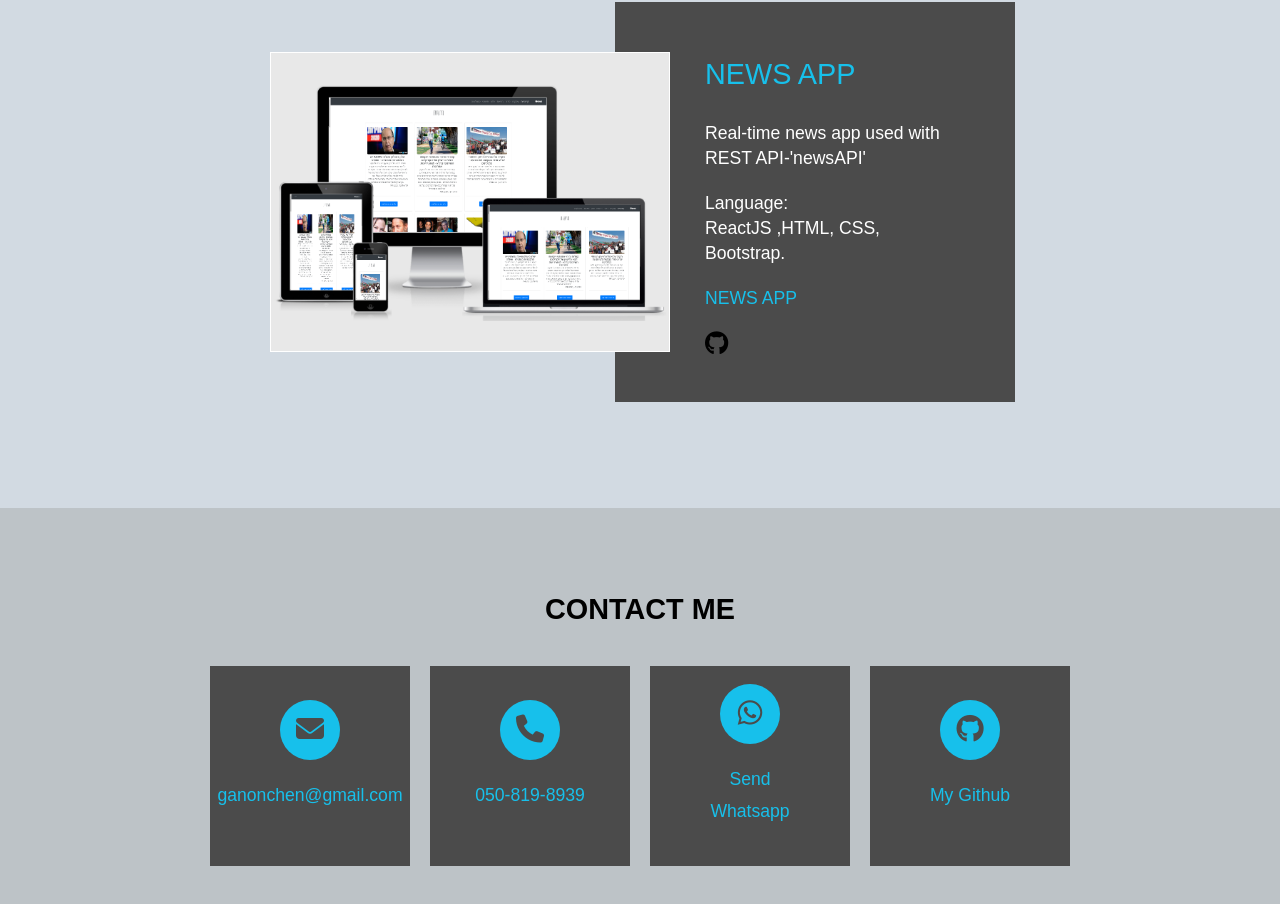
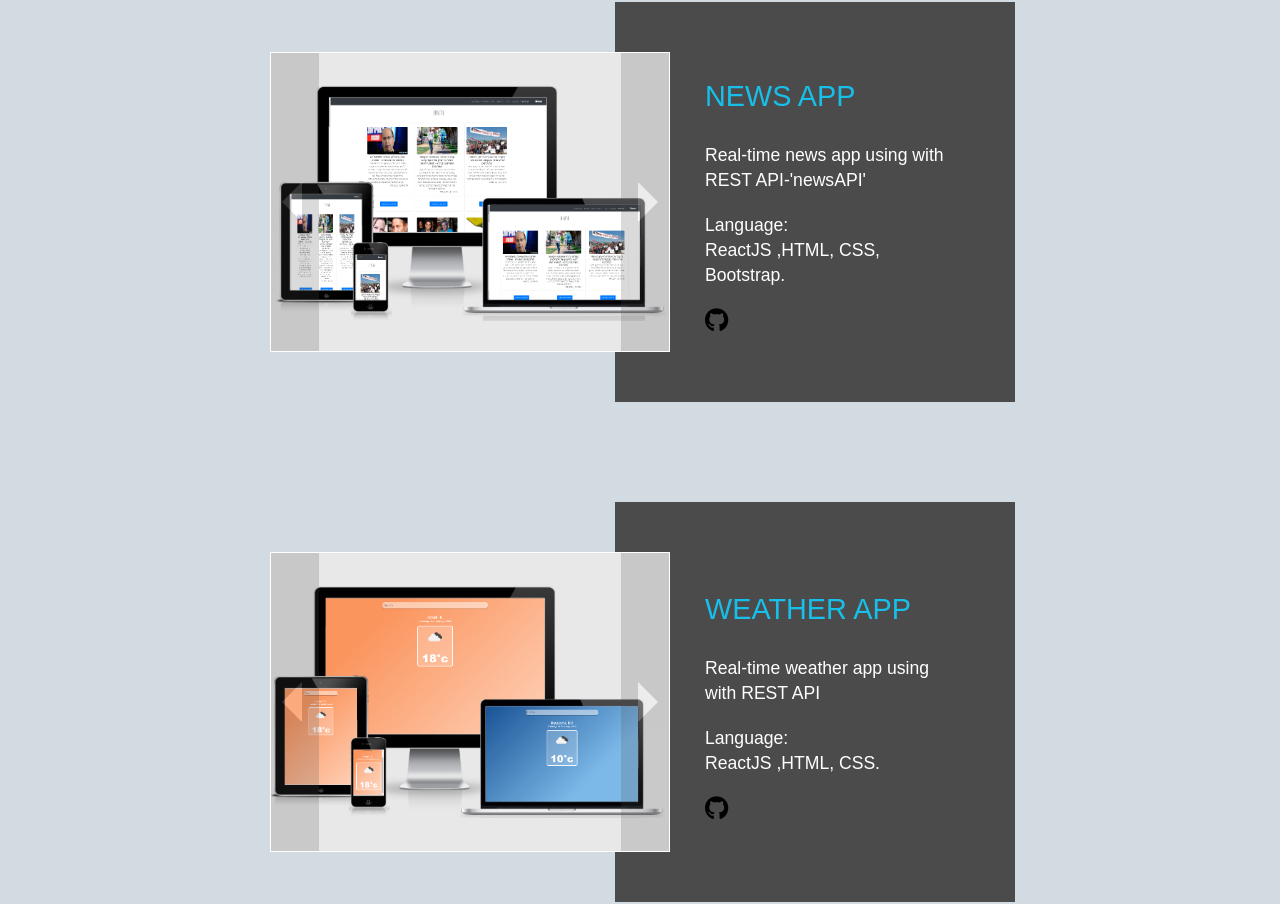
Before and after one commit to ChenGanon/portfolio, a React (Create React App) app: page /projects in a window 1280 px wide. Shown: the part 1561-2465 px from the top of the page. Built offline with nearby package versions, Linux system fonts and the light colour scheme.

Commit message:
add ifram website

```diff
--- a/src/App.css
+++ b/src/App.css
@@ -59,6 +59,71 @@ nav ul {
   overflow: hidden;
   margin-left: 20px;
 }
+
+/* .imgBox input{
+		display: none;
+
+} */
+
+.slide_img {
+  position: absolute;
+  width: 100%;
+  height: 100%;
+  z-index: -1;
+}
+
+img, iframe {
+  width: inherit;
+  height: inherit;
+}
+
+.prev, .next {
+  width: 12%;
+  height: inherit;
+  position: absolute;
+  top: 0;
+  background-color: #4b4b4b;
+  opacity: 0.2;
+  /* background-color: rgba(255, 82, 82, .2); */
+  z-index: 99;
+  transition: .45s;
+  cursor: pointer;
+  text-align: center;
+}
+.next {
+  right: 0;
+}
+.prev {
+  left: 0;
+}
+
+
+.prev:hover, .next:hover {
+  transition: .3s;
+  background-color: #4b4b4b;
+  opacity: 0.8;
+  /* background-color: rgba(255, 82, 82, .8); */
+}
+
+.prev span, .next span {
+  position: absolute;
+  width: 0px;
+  height: 0px;
+  border: solid 20px;
+  top: 50%;
+  transform: translateY(-50%);
+}
+
+.prev span {
+  border-color: transparent #fff transparent transparent;
+  right: 35%;
+}
+.next span {
+  border-color: transparent transparent transparent #fff;
+  left: 35%;
+}
+
+
 
 #nav li {
   font-weight: 600;
@@ -279,7 +344,6 @@ footer {
 .box a {
   text-decoration: none;
   color: #17c0eb;
-
 }
 
 .box-icon {
@@ -294,14 +358,13 @@ footer {
   transition: 0.3s linear;
 }
 
-.box:hover .box-icon{
+.box:hover .box-icon {
   background-color: #4b4b4b;
   color: #17c0eb;
-  transform: scale(1.6)
-
+  transform: scale(1.6);
 }
 
-.box p{
+.box p {
   margin-top: 20px;
 }
 
@@ -345,9 +408,9 @@ input[type="submit"] {
   cursor: pointer;
 }
 
-.git{
-  color: black ;
-  font-size: 24px
+.git {
+  color: black;
+  font-size: 24px;
 }
 
 /* mobil */
@@ -357,6 +420,10 @@ input[type="submit"] {
       display: flex;
       flex-direction: column;
     } */
+
+    iframe , label{
+      display: none;
+    }
   .size {
     width: 100%;
     margin: 0 auto;
@@ -402,18 +469,14 @@ input[type="submit"] {
     display: flex;
     width: 100%;
     flex-wrap: wrap;
-
   }
 
   .box {
     flex-direction: column;
     max-width: 100%;
     width: 100%;
-
   }
 }
-
-
 
 @media screen and (max-width: 1000px) {
   .card {
@@ -421,6 +484,7 @@ input[type="submit"] {
     width: 350px;
     margin: 10px;
   }
+
 
   .card .imgBox {
     width: 100%;
@@ -450,24 +514,18 @@ input[type="submit"] {
     font-size: 0.8rem;
   }
 
-  .box-info{
+  .box-info {
     width: 100%;
     flex-direction: column;
   }
   .box {
     width: inherit !important;
-
   }
 }
 
 @media screen and (max-width: 1263px) {
-
   .box {
     width: 40%;
     margin: 10px;
   }
-
-
-
-
 }
--- a/src/components/About.js
+++ b/src/components/About.js
@@ -1,4 +1,4 @@
-import React from 'react'
+import React from "react";
 
 function About() {
   return (
@@ -6,18 +6,19 @@ function About() {
       <section className="about" id="tab-about">
         <div className="size">
           <h2>ABOUT ME</h2>
-            <p>
-              Lorem ipsum dolor sit amet consectetur adipisicing elit. Error
-              blanditiis ipsum eos quam, amet consequuntur placeat dolore
-              debitis modi, ad cupiditate suscipit rerum dolorem fugiat optio
-              sed ut fuga illo! Deleniti optio, quis, obcaecati nostrum
-              provident officia ipsam perspiciatis veritatis maxime perferendis
-              hic tempora dignissimos est cupiditate, ad omnis architecto.
+          <p className="about-me">
+            Graduated B.Sc in Information Systems at Max Stern Yezreel valley
+            college with GPA 93. <br />I have high motivation to learn and have
+            a high learning ability. I perform end-to-end tasks with reference
+            to the small details and systemic vision.
+            <br />
+            Knowledge in HTML, CSS, JavaScript, bootstrap, jQuery, ReactJS, SQL,
+            Java.
           </p>
         </div>
       </section>
     </main>
-    )
+  );
 }
 
-export default About
+export default About;
--- a/src/components/Contact.js
+++ b/src/components/Contact.js
@@ -1,11 +1,7 @@
 import React, { Component } from "react";
 
 class Contact extends Component {
-
-
   render() {
-
-
     return (
       <main>
         <section className="contact">
@@ -27,17 +23,15 @@ class Contact extends Component {
               <a href="https://api.whatsapp.com/send?phone=9720508198939">
                 <i className="box-icon fab fa-whatsapp"></i>
               </a>
-              <p>Send Whatsapp</p>
+              <p>Whatsapp</p>
             </div>
             <div className="box">
-              <a href="https://github.com/ChenGanon"  target="_blank">
+              <a href="https://github.com/ChenGanon" target="_blank">
                 <i className="box-icon fab fa-github"></i>
               </a>
               <p>My Github </p>
             </div>
           </div>
-
-
         </section>
       </main>
     );
--- a/src/components/Project.js
+++ b/src/components/Project.js
@@ -1,24 +1,51 @@
 import React from "react";
 
 function Project(props) {
+  const i = props.index;
+
   return (
     <div className="card">
       <div className="imgBox">
-      <img src={props.projects.image} alt={props.projects.title} />
+        <div className="slide_img" id="one">
+          {(props.projects.image.length===1)? (
+            <img src={props.projects.image[0]} alt={props.projects.title} />
+          ) : i===0?<img src={props.projects.image[0]} alt={props.projects.title} />:<iframe src={props.projects.image[1]}></iframe>
+
+          }
+          {props.projects.image.length===1?null:
+          <label className="prev"  onClick={props.change}>
+            <span></span>
+          </label>
+          }
+          {props.projects.image.length===1?null:<label className="next" onClick={props.change}>
+            <span></span>
+          </label>}
+
         </div>
+      </div>
+
       <div className="contentBox">
         <div className="content">
           <h2>{props.projects.title}</h2>
+          <p>{props.projects.content}</p>
+          {props.projects.language !== null ? (
             <p>
-          {props.projects.content}
+              Language:
+              <br />
+              {props.projects.language}
             </p>
-        {props.projects.language!==null?<p>Language:<br/>{props.projects.language}</p>:null}
-        {props.projects.link!==null?<p><a href={props.projects.link}>{props.projects.title}</a></p>:null}
-        {props.projects.github!==null?<p><a  href={props.projects.github}> <i className="git fab fa-github"></i></a></p>:null}
+          ) : null}
+          {props.projects.github !== null ? (
+            <p>
+              <a href={props.projects.github} target="_blank">
+                {" "}
+                <i className="git fab fa-github"></i>
+              </a>
+            </p>
+          ) : null}
         </div>
       </div>
     </div>
-
   );
 }
 
--- a/src/components/Projects.js
+++ b/src/components/Projects.js
@@ -1,8 +1,9 @@
 import React, { Component } from "react";
 import Project from "./Project";
-import mytrip from '../images/myTrip.png'
-import news from '../images/news.PNG'
-import portfolio from '../images/portfolio.PNG'
+import mytrip from "../images/myTrip.png";
+import news from "../images/news.PNG";
+import portfolio from "../images/portfolio.PNG";
+import weather from "../images/weather.PNG";
 class Projects extends Component {
   constructor(props) {
     super(props);
@@ -10,32 +11,50 @@ class Projects extends Component {
       projectss: [
         {
           title: "MY TRIP",
-          image: mytrip,
+          image: [mytrip],
           content:
-            "Android application myTrip for cost-adjusted trip planning and route. This is the final project in BSC in Information Systems.",
+            // "Android application myTrip for cost-adjusted trip planning and route. This is the final project in BSC in Information Systems."
+            "MY TRIP - android application for planning a trip by budget.  AS part of a final project in information systems studies.",
           language: null,
-          link: null,
-          github:null
+          github: null,
+          imageIndex: 0
         },
         {
           title: "MY PORTFOLIO",
-          image: portfolio,
+          image: [portfolio],
           content: "My portfolio website.",
           language: "ReactJS, HTML, CSS, JavaScript",
-          link: null,
-          github:"https://github.com/ChenGanon/portfolio"
+          github: "https://github.com/ChenGanon/portfolio",
+          imageIndex: 0
         },
         {
           title: "NEWS APP",
-          image: news,
-          content: "Real-time news app used with REST API-'newsAPI'",
+          image: [news, "https://news-react-app.netlify.com/"],
+          content: "Real-time news app using with REST API-'newsAPI'",
           language: "ReactJS ,HTML, CSS, Bootstrap.",
-          link: "https://news-react-app.netlify.com/",
-          github:"https://github.com/ChenGanon/news"
+          github: "https://github.com/ChenGanon/news",
+          imageIndex: 0
+        },
+        {
+          title: "WEATHER APP",
+          image: [weather, "https://weather-reactapp.netlify.com/"],
+          content: "Real-time weather app using with REST API",
+          language: "ReactJS ,HTML, CSS.",
+          github: "https://github.com/ChenGanon/weather",
+          imageIndex: 0
         }
-      ]
+      ],
+      index: 0
     };
   }
+
+  change = () => {
+    if (this.state.index === 0) {
+      this.setState({ index: 1 });
+    } else {
+      this.setState({ index: 0 });
+    }
+  };
 
   render() {
     return (
@@ -44,7 +63,12 @@ class Projects extends Component {
           <h2>PROJECTS</h2>
           <div className="containerS" id="containerS">
             {this.state.projectss.map(projectt => (
-              <Project key={projectt.title} projects={projectt} />
+              <Project
+                key={projectt.title}
+                projects={projectt}
+                index={this.state.index}
+                change={this.change}
+              />
             ))}
           </div>
         </section>
```
Also changed, not shown: src/images/weather.PNG (added). Lines whose indentation alone changed are shown as unchanged.
